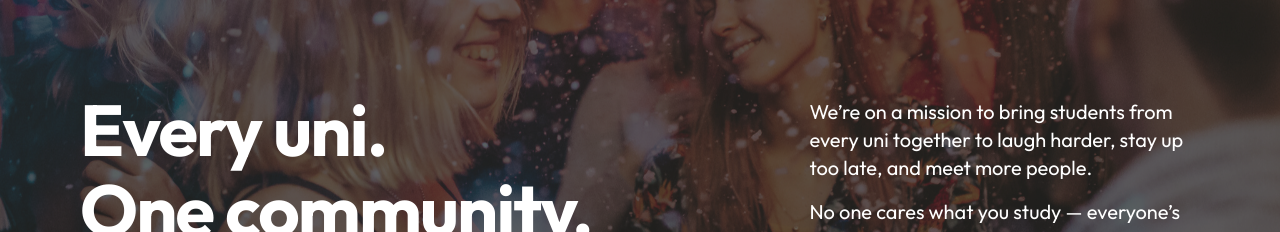
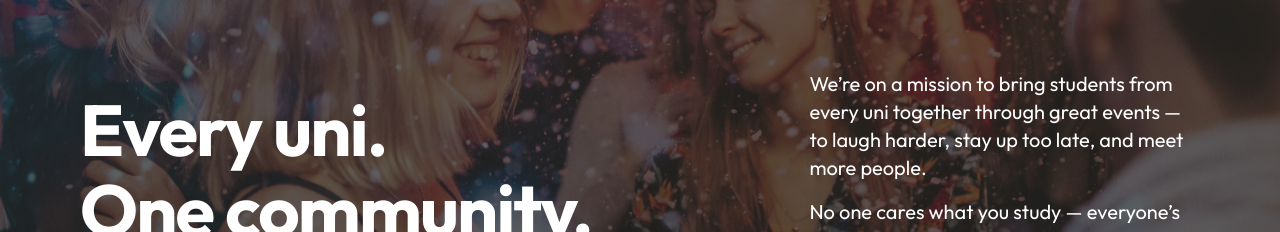
Before and after one commit to strengv1/unilife, a Next.js app: page / in a window 1280 px wide. Shown: the part 362-594 px from the top of the page. Built offline with nearby package versions, Linux system fonts and the light colour scheme.

Commit message:
lil tweak by kasper

```diff
--- a/src/app/page.tsx
+++ b/src/app/page.tsx
@@ -39,7 +39,7 @@ export default function Home() {
 
                 <div className="flex flex-col justify-end md:basis-[35vw] gap-4 text-left text-lg md:text-xl">
                   <p>
-                    We’re on a mission to bring students from every uni together to laugh harder, stay up too late, and meet more people.
+                    We’re on a mission to bring students from every uni together through great events — to laugh harder, stay up too late, and meet more people.
                   </p>
                   <p>
                     No one cares what you study — everyone’s here for a good time with great people!
```
